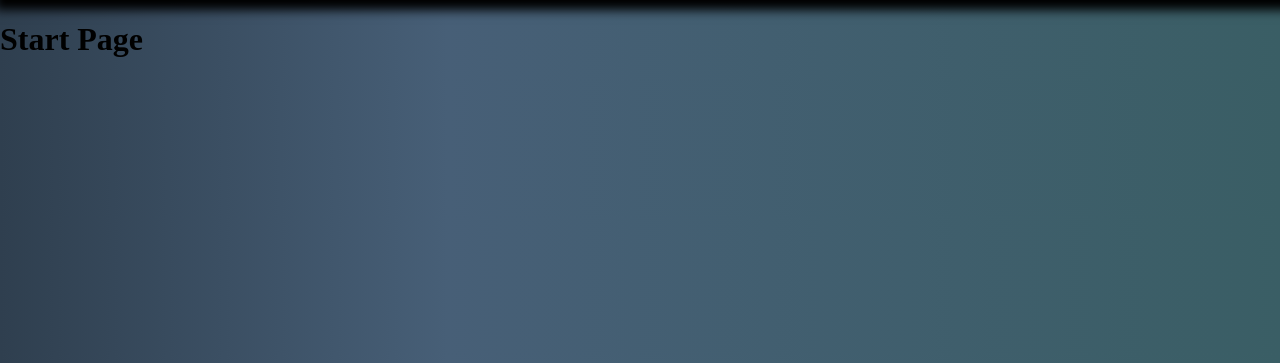
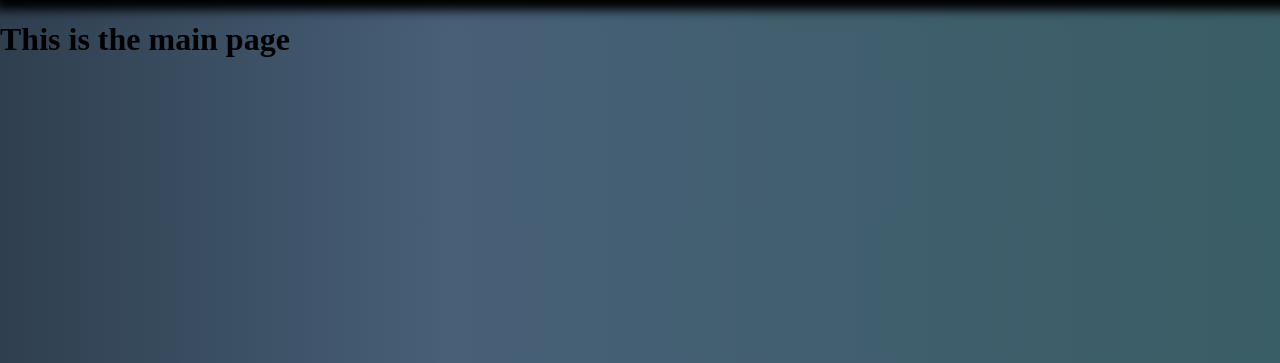
Before and after one commit to artheadsweden/nxinx-flask-mongo, a Flask app: page / in a window 1280 px wide. Shown: the part 57-420 px from the top of the page. Run offline with Flask 2, Linux system fonts and the light colour scheme; parts of the project's set-up code (start-up, migrations or seed data) failed here and were passed over.

Commit message:
Changed index page

```diff
--- a/flask/app/templates/index.html
+++ b/flask/app/templates/index.html
@@ -1,5 +1,5 @@
 {% extends "base_template.html" %}
 
 {% block content %}
-    <h1>Start Page</h1>
+    <h1>This is the main page</h1>
 {% endblock %}
```
